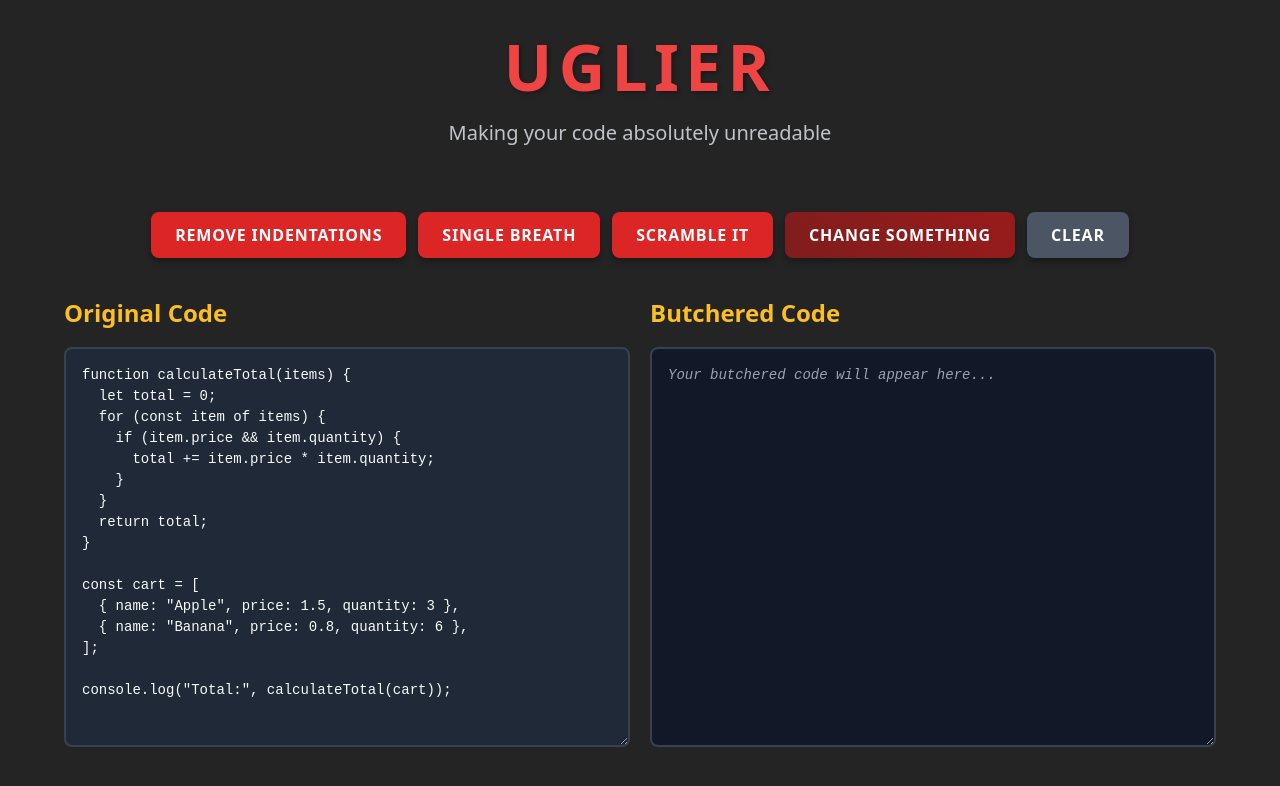
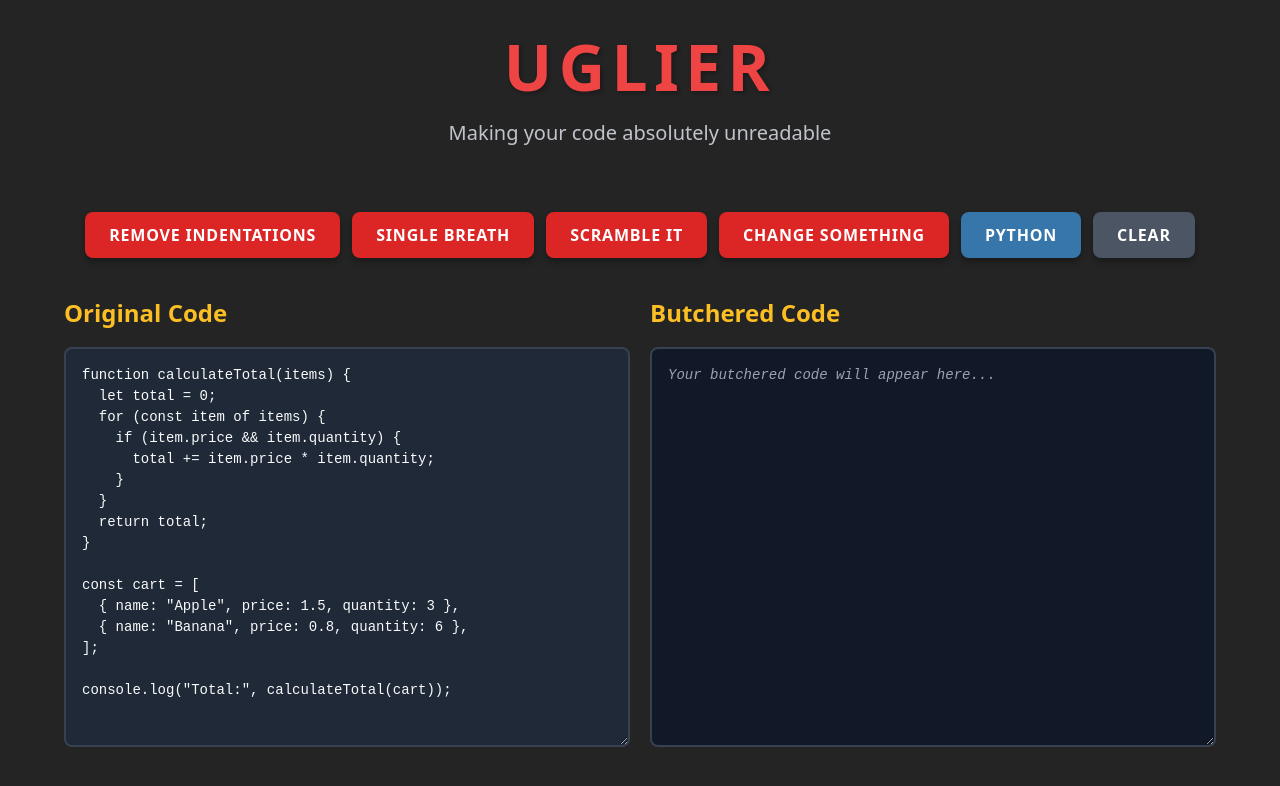
Before and after one commit to Irakli00/murder_she_code, a React (Vite) app in the folder murder_she_code/: page / in a window 1280 px wide. Shown: the top 786 px of the page. Built offline with nearby package versions, Linux system fonts and the light colour scheme.

Commit message:
python lol

```diff
--- a/murder_she_code/src/components/Controls.jsx
+++ b/murder_she_code/src/components/Controls.jsx
@@ -27,10 +27,16 @@ function Controls() {
         Scramble it
       </button>
       <button
-        className="btn btn-evil"
+        className="btn btn-primary"
         onClick={() => handleButtonClick("schizo", inputCode)}
       >
         Change Something
+      </button>
+      <button
+        className="btn btn-python"
+        onClick={() => handleButtonClick("python", inputCode)}
+      >
+        Python
       </button>
       <button
         className="btn btn-clear"
--- a/murder_she_code/src/contexts/AppContext.jsx
+++ b/murder_she_code/src/contexts/AppContext.jsx
@@ -149,6 +149,32 @@ console.log("Total:", calculateTotal(cart));`);
     setOutputCode(inputCode);
   }
 
+  function python(code) {
+    if (!code.trim()) {
+      setOutputCode("Nothing to improve");
+      return;
+    }
+
+    const lines = code.split("\n");
+
+    // Find the maximum line length
+    const maxLength = Math.max(...lines.map((line) => line.length)) + 30;
+
+    const result = lines
+      .map((line) => {
+        if (line.includes(";")) {
+          // Remove semicolon, pad to max length, then add semicolon at the end
+          const withoutSemi = line.replace(/;/g, "");
+          const padding = Math.max(0, maxLength - withoutSemi.length);
+          return withoutSemi + " ".repeat(padding) + ";";
+        }
+        return line;
+      })
+      .join("\n");
+
+    setOutputCode(result);
+  }
+
   const handleButtonClick = (buttonType, code) => {
     switch (buttonType) {
       case "noIndent":
@@ -171,7 +197,9 @@ console.log("Total:", calculateTotal(cart));`);
       case "schizo":
         schizoAttack(code);
         setDisplayDanceBtn(false);
-
+        break;
+      case "python":
+        python(code);
         break;
     }
   };
--- a/murder_she_code/src/index.css
+++ b/murder_she_code/src/index.css
@@ -134,13 +134,13 @@ button:focus-visible {
   background-color: #b91c1c;
 }
 
-.btn-evil {
-  background: linear-gradient(45deg, #7f1d1d, #991b1b);
+.btn-python {
+  background-color: #3776ab;
 }
 
-.btn-evil:hover {
-  background: linear-gradient(45deg, #991b1b, #b91c1c);
-  box-shadow: 0 0 20px rgba(220, 38, 38, 0.5);
+.btn-python:hover {
+  background-color: #ffd43b;
+  box-shadow: 0 0 20px #ffd43b;
 }
 
 .btn-clear {
```
